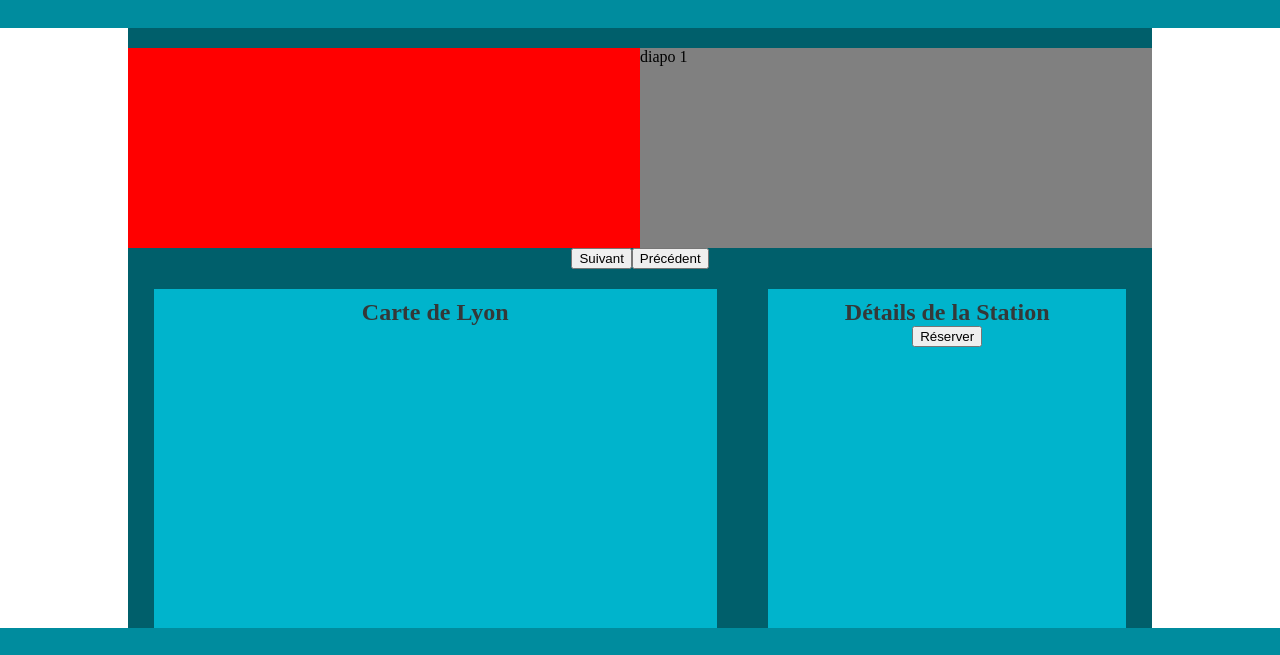
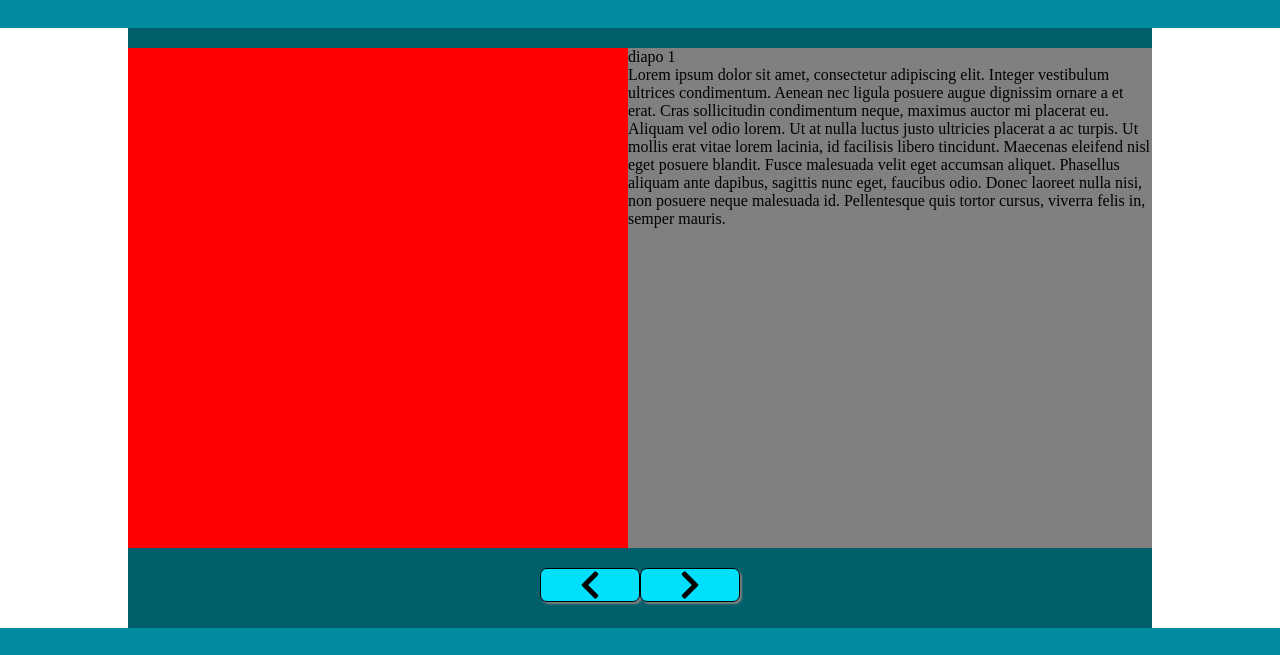
Before and after one commit to nicolasdugit/projets_OC-CarteVelovLyon, a plain HTML site: page index.html in a window 1280 px wide. Shown: the part 72-727 px from the top of the page. Drawn offline with Linux system fonts and the light colour scheme.

Commit message:
modif slider html et css creation slider non responsive JS

```diff
--- a/about/css/style.css
+++ b/about/css/style.css
@@ -51,7 +51,6 @@ header {
 	width: 80%;
 	margin: auto;
 	padding-top: 20px;
-	text-align: center;
 	background-color: rgb(0,95,107);
 }
 
@@ -67,10 +66,57 @@ header {
 	width: 100%;
 }
 
-.slider img {
+.slider {
+	overflow: hidden;
+	position: relative;
+	width: 100%;
+	height: 600px;
+}
+.move {
+	position: relative;
+	margin: 0;
 	padding: 0;
+	width: 400%;
+	min-height: 450px;
+	background-color: grey;
+	display: flex;
+}
+.move figure {
+	width: 25%;
 	margin: 0;
+	padding: 0;
+	display: flex;
+	justify-content: space-between;
 }
+.move figure img {
+	position: relative;
+	height: 500px;
+	width: 500px;
+
+}
+.move figure figcaption {
+	position: relative;
+}
+
+.slider-button {
+	position: relative;
+	margin-top: 20px;
+	display: flex;
+	justify-content: center;
+	align-items: center;
+}
+.button-back, .button-forward {
+	display: flex;
+	justify-content: center;
+	align-items: center;
+	min-width: 100px;
+	min-height: 30px;
+	border: 1px black solid;
+	border-radius: 7px;
+	box-shadow: 2px 2px 2px grey;
+	background-color: rgb(0,223,252);
+}
+
 /*-------------------------------------------*/
 /*---------------RESERVATION-----------------*/
 /*-------------------------------------------*/
@@ -80,7 +126,6 @@ header {
 
 	display: flex;
 	justify-content: space-around;
-
 
 	margin: 20px auto;
 }
--- a/about/js/slider.js
+++ b/about/js/slider.js
@@ -25,58 +25,25 @@ var diapositives = [
     }
 ]
 
-var instructionElt = document.getElementById("instruction");
-instructionElt.style.overflow = 'hidden';
+var slider =document.getElementById("slider");
+var widthSlider = parseFloat(getComputedStyle(slider).width);
 
-//PARAMETRAGE DE LA DIV SLIDER
-var sliderElt = document.getElementById("slider");
-var nombreDiapo = diapositives.length;
-sliderElt.style.width = nombreDiapo * 100 +"%";
-sliderElt.style.minHeigth = "200px";
-sliderElt.style.display = "flex";
-sliderElt.style.position = "relative";
+var move = document.getElementById("move");
+var widthMove = parseFloat(getComputedStyle(move).width);
 
+var buttonBack = document.getElementById("button-back");
+var buttonForward = document.getElementById("button-forward");
 
-//FONCTION DE CREATION DU TEXTE EXPLICATIF
-function texteExplicatif (titre) {
-	this.titre = titre;
+buttonBack.addEventListener("click", function () {
+	var xMove = parseFloat(getComputedStyle(move).left);
+	if (xMove<0) {
+	move.style.left = xMove + widthSlider + "px";
 }
+})
 
-//INTEGRATION DES DIAPOSITIVES DANS LE SLIDER
-diapositives.forEach( function(diapositive) {
-	var diapoElt = document.createElement("figure");
-	diapoElt.style.backgroundColor = 'grey';
-	diapoElt.style.width =100 / nombreDiapo + '%';
-	diapoElt.style.margin = '0';
-	diapoElt.style.padding = '0';
-	diapoElt.style.display = "flex";
-	diapoElt.style.minHeight = '200px';
-	diapoElt.id = diapositive.id;
-
-
-	var textDiapo = document.createElement("figcaption");
-	textDiapo.textContent= diapositive.titre;
-
-	var imageDiapo = document.createElement("img");
-	imageDiapo.src = diapositive.url;
-	imageDiapo.alt = diapositive.alt;
-	imageDiapo.style.width ='50%';
-	imageDiapo.style.height = "200px";
-
-	diapoElt.appendChild(imageDiapo);
-	diapoElt.appendChild(textDiapo);
-	sliderElt.appendChild(diapoElt);
-});
-
-
-//CREATION DES BOUTONS D'ACTION
-var divButton = document.createElement("div");
-var buttonBack = document.createElement("button");
-buttonBack.textContent = "Précédent";
-
-var buttonForward = document.createElement("button");
-buttonForward.textContent = "Suivant";
-divButton.appendChild(buttonForward);
-divButton.appendChild(buttonBack);
-
-instructionElt.appendChild(divButton);
+buttonForward.addEventListener("click", function () {
+	var xMove = parseFloat(getComputedStyle(move).left);
+	if (Math.abs(parseFloat(getComputedStyle(move).left)) !== (widthMove-widthSlider) ) {
+	move.style.left = xMove - widthSlider + "px";
+}
+})
--- a/index.html
+++ b/index.html
@@ -16,13 +16,37 @@
 <body>
 	<header>
 		<h1>Réservation Vélo'V</h1>
+		  <!-- fontawesome -->
+  <link href="https://use.fontawesome.com/releases/v5.0.6/css/all.css" rel="stylesheet">
 	</header>
 
 	<div id="content" class="content">
 		<!-- SECTION INSTRUCTION -->
 		<section id="instruction" class="instruction">
 			<div id="slider" class="slider">
+				<div id="move" class="move">
+					<figure>
+						<img src="images/diapo1.png" alt="">
+						<figcaption>diapo 1<br>
+Lorem ipsum dolor sit amet, consectetur adipiscing elit. Integer vestibulum ultrices condimentum. Aenean nec ligula posuere augue dignissim ornare a et erat. Cras sollicitudin condimentum neque, maximus auctor mi placerat eu. Aliquam vel odio lorem. Ut at nulla luctus justo ultricies placerat a ac turpis. Ut mollis erat vitae lorem lacinia, id facilisis libero tincidunt. Maecenas eleifend nisl eget posuere blandit. Fusce malesuada velit eget accumsan aliquet. Phasellus aliquam ante dapibus, sagittis nunc eget, faucibus odio. Donec laoreet nulla nisi, non posuere neque malesuada id. Pellentesque quis tortor cursus, viverra felis in, semper mauris.</figcaption>
+					</figure>
+					<figure>
+						<img src="images/diapo2.png" alt="">
+						<figcaption>diapo 2<br>Etiam iaculis quam quis dignissim dignissim. Donec commodo massa vel pharetra posuere. Curabitur id sodales tellus. Vivamus id dui ante. Donec sit amet nisi sed urna tempus accumsan. Suspendisse efficitur vel felis quis vulputate. Maecenas euismod posuere condimentum. Curabitur non euismod orci. Sed nibh ex, consequat eget vestibulum a, fringilla ut justo. Quisque eget metus ornare, porttitor nulla convallis, pellentesque metus. Sed rutrum sollicitudin neque, sed faucibus ipsum accumsan vel.</figcaption></figure>
+					<figure>
+						<img src="images/diapo3.png" alt="">
+						<figcaption>diapo 2<br>Etiam iaculis quam quis dignissim dignissim. Donec commodo massa vel pharetra posuere. Curabitur id sodales tellus. Vivamus id dui ante. Donec sit amet nisi sed urna tempus accumsan. Suspendisse efficitur vel felis quis vulputate. Maecenas euismod posuere condimentum. Curabitur non euismod orci. Sed nibh ex, consequat eget vestibulum a, fringilla ut justo. Quisque eget metus ornare, porttitor nulla convallis, pellentesque metus. Sed rutrum sollicitudin neque, sed faucibus ipsum accumsan vel.</figcaption></figure>
+					</figure>
+					<figure>
+						<img src="images/diapo4.png" alt="">
+						<figcaption>diapo 2<br>Etiam iaculis quam quis dignissim dignissim. Donec commodo massa vel pharetra posuere. Curabitur id sodales tellus. Vivamus id dui ante. Donec sit amet nisi sed urna tempus accumsan. Suspendisse efficitur vel felis quis vulputate. Maecenas euismod posuere condimentum. Curabitur non euismod orci. Sed nibh ex, consequat eget vestibulum a, fringilla ut justo. Quisque eget metus ornare, porttitor nulla convallis, pellentesque metus. Sed rutrum sollicitudin neque, sed faucibus ipsum accumsan vel.</figcaption></figure>
+				</div>
+				<div id="slider-button" class="slider-button">
+					<div id="button-back" class="button-back"><i class="fas fa-chevron-left fa-2x"></i></div>
+					<div id="button-forward" class="button-forward"><i class="fas fa-chevron-right fa-2x"></i></div>
+				</div>
 			</div>
+
 		</section>
 		<!-- SECTION RESERVATION -->
 		<section id="reservation" class="reservation">
@@ -40,6 +64,8 @@
 			</div>
 		</section>
 	</div>
+
+
 	<script type="text/javascript" src="about/js/slider.js"></script>
 	<script type="text/javascript" src="about/js/carte.js"></script>
 	<script type="text/javascript" src="about/js/info-station.js"></script>
```
